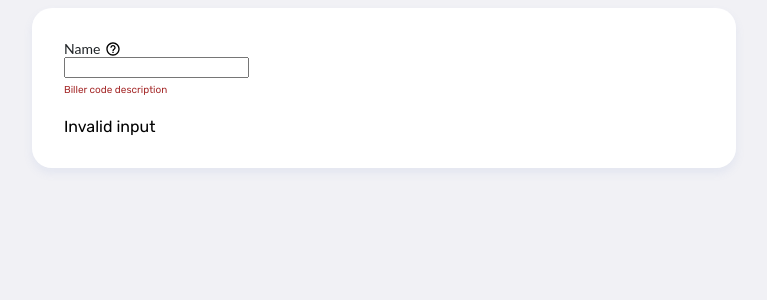
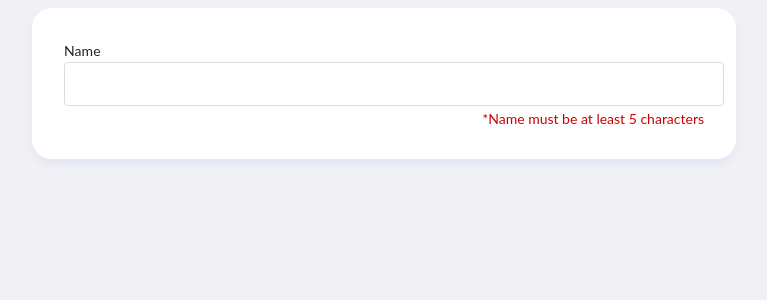
Before and after one commit to shinghuey27/dyno-web, a React (Create React App) app: page / in a window 1280 px wide. Shown: the top 300 px of the page, without its empty margins (256-1023 px from the left). Built offline with nearby package versions, Linux system fonts and the light colour scheme.

Commit message:
dynamic styling, but padding not similar to what we want to acheive

```diff
--- a/src/App.js
+++ b/src/App.js
@@ -1,23 +1,23 @@
 import "./App.css";
-import Button from "./Components/Button/Button";
-import Label from "./Components/Label/Label";
-import Description from "./Components/Label/Description";
+// import Button from "./Components/Button/Button";
+// import Label from "./Components/Label/Label";
+// import Description from "./Components/Label/Description";
 
-import Sidebar from "./Components/Sidebar/Sidebar";
-import Text from "./Components/Textbox/Text";
-import Password from "./Components/Textbox/Password";
-import Currency from "./Components/Textbox/Currency";
+// import Sidebar from "./Components/Sidebar/Sidebar";
+// import Text from "./Components/Textbox/Text";
+// import Password from "./Components/Textbox/Password";
+// import Currency from "./Components/Textbox/Currency";
 
-import Checkbox from "./Components/Checkbox/Checkbox";
-import Switch from "./Components/Switch/Switch";
-import Radio from "./Components/RadioButton/Radio";
-import DatePick from "./Components/Date/DatePick";
-import Dropdown from "./Components/Select/Dropdown";
-import Progress from "./Components/ProgressBar/Progress";
-import Tooltips from "./Components/Tooltips/Tooltips";
-import ErrorMessage from "./Components/Label/ErrorMessage";
-import HelpOutline from "./Components/Icon/HelpOutline";
-import HyperLink from "./Components/Link/HyperLink";
+// import Checkbox from "./Components/Checkbox/Checkbox";
+// import Switch from "./Components/Switch/Switch";
+// import Radio from "./Components/RadioButton/Radio";
+// import DatePick from "./Components/Date/DatePick";
+// import Dropdown from "./Components/Select/Dropdown";
+// import Progress from "./Components/ProgressBar/Progress";
+// import Tooltips from "./Components/Tooltips/Tooltips";
+// import ErrorMessage from "./Components/Label/ErrorMessage";
+// import HelpOutline from "./Components/Icon/HelpOutline";
+// import HyperLink from "./Components/Link/HyperLink";
 
 import {
   arrayOfStrings,
@@ -45,14 +45,36 @@ function App() {
         labelText="Name"
         tooltipText="Here to write your biller code"
         descText="Biller code description"
-        errorText="Invalid input"
-        labelClassName="labelClass"
-        descClassName="descClass"
-        errorClassName="labelClass"
+        errorText="*Name must be at least 5 characters"
+        // labelClassName="labelClass"
+        // descClassName="descClass"
+        // errorClassName="errorClass"
 
-        labelStyle={{color:"#1e2225",fontSize:"14px",fontFamily:"Lato" }}
-        descStyle={{ display: "inline-block", fontSize:"10px" }}
-        errorStyle={{ display: "inline-block", marginTop: 20 }}
+        labelStyle={{
+          color: "#1e2225",
+          fontSize: "14px",
+          fontWeight: 400,
+          fontFamily: "Lato"
+        }}
+        textStyle={{
+          border: "1px solid #ddd",
+          borderRadius: "4px",
+          height: 40,
+          width: "100%",
+          margin: 0,
+          fontSize: "14px",
+          fontWeight: 400,
+          fontFamily: "Lato"
+        }}
+        // descStyle={{ display: "inline-block", fontSize:"10px" }}
+        errorStyle={{
+          textAlign: "right",
+          width: "100%",
+          color: "#c00",
+          fontSize: "14px",
+          fontWeight: 400,
+          fontFamily: "Lato"
+        }}
       />
     </fieldset>
   );
--- a/src/Components/Fieldset/Fieldset.css
+++ b/src/Components/Fieldset/Fieldset.css
@@ -4,6 +4,6 @@ background: rgb(255, 255, 255);
 box-shadow: 0px 5px 10px 0px rgba(112, 136, 210, 0.1);
 border-radius: 20px;
 border: none;
-width: 50vw;
+width: auto;
 margin: auto;
 }
--- a/src/Components/Label/Description.js
+++ b/src/Components/Label/Description.js
@@ -1,7 +1,9 @@
 import "./Label.css";
 
 const Description = (props) => {
-  return <label className="description" {...props} >{props.value}</label>;
+  return <label {...props}>{props.value}</label>;
 };
-
+Description.defaultProps = {
+  className: "description"
+};
 export default Description;
--- a/src/Components/Label/ErrorMessage.js
+++ b/src/Components/Label/ErrorMessage.js
@@ -2,7 +2,9 @@ import "./Label.css";
 
 const ErrorMessage = (props) => {
 
-    return <span className="errorMessage" {...props}>{props.value}</span>
+    return <div {...props}>{props.value}</div>
 };
-
+ErrorMessage.defaultProps = {
+    className: "errorMessage"
+  };
 export default ErrorMessage;
--- a/src/Components/Label/Label.js
+++ b/src/Components/Label/Label.js
@@ -2,11 +2,11 @@ import "./Label.css";
 import PropTypes from "prop-types";
 
 const Label = (props) => {
-  return (
-    <label className="label" {...props}>
-      {props.value}
-    </label>
-  );
+  return <label {...props}>{props.value}</label>;
+};
+
+Label.defaultProps = {
+  className: "label"
 };
 
 Label.propTypes = {
--- a/src/Components/Textbox/Text.js
+++ b/src/Components/Textbox/Text.js
@@ -11,12 +11,15 @@ const Text = (props) => {
         id={props.id}
         name={props.name}
         placeholder={props.placeholder}
-        style={{borderRadius:"15px",border:"1px solid #ff6167"}}
-        // className="error"
+        // className={props.error === "true" ? "error" : "text"}
         {...props}
       ></input>
     </span>
   );
+
 };
+Text.defaultProps = {
+  className: "text"
+}
 
 export default Text;
--- a/src/Components/TextboxDyno/TextboxDynoSH.jsx
+++ b/src/Components/TextboxDyno/TextboxDynoSH.jsx
@@ -8,30 +8,30 @@ import Tooltip from "@mui/material/Tooltip";
 const TextboxDynoSH = (props) => {
   return (
     <>
+      <div>
         <div style={{ alignItems: "center", display: "flex" }}>
           <Label
             value={props.labelText}
             style={props.labelStyle}
             className={props.labelClassName}
           />
-        <Tooltip title={props.tooltipText} style={{}}>
+          {/* <Tooltip title={props.tooltipText} style={{}}>
           <HelpOutlineIcon fontSize="10px" style={{ marginLeft: 5 }} />
-        </Tooltip>
+        </Tooltip> */}
         </div>
         <Text
-        error="true"
           placeholder={props.placeholder}
           style={props.textStyle}
           className={props.textClassName}
         />
-      <div>
+        {/* <div>
         <Description
           value={props.descText}
           style={props.descStyle}
           className={props.descClassName}
         />
-      </div>
-      <div>
+      </div> */}
+
         <ErrorMessage
           value={props.errorText}
           style={props.errorStyle}
```
Lines whose indentation alone changed are shown as unchanged.
